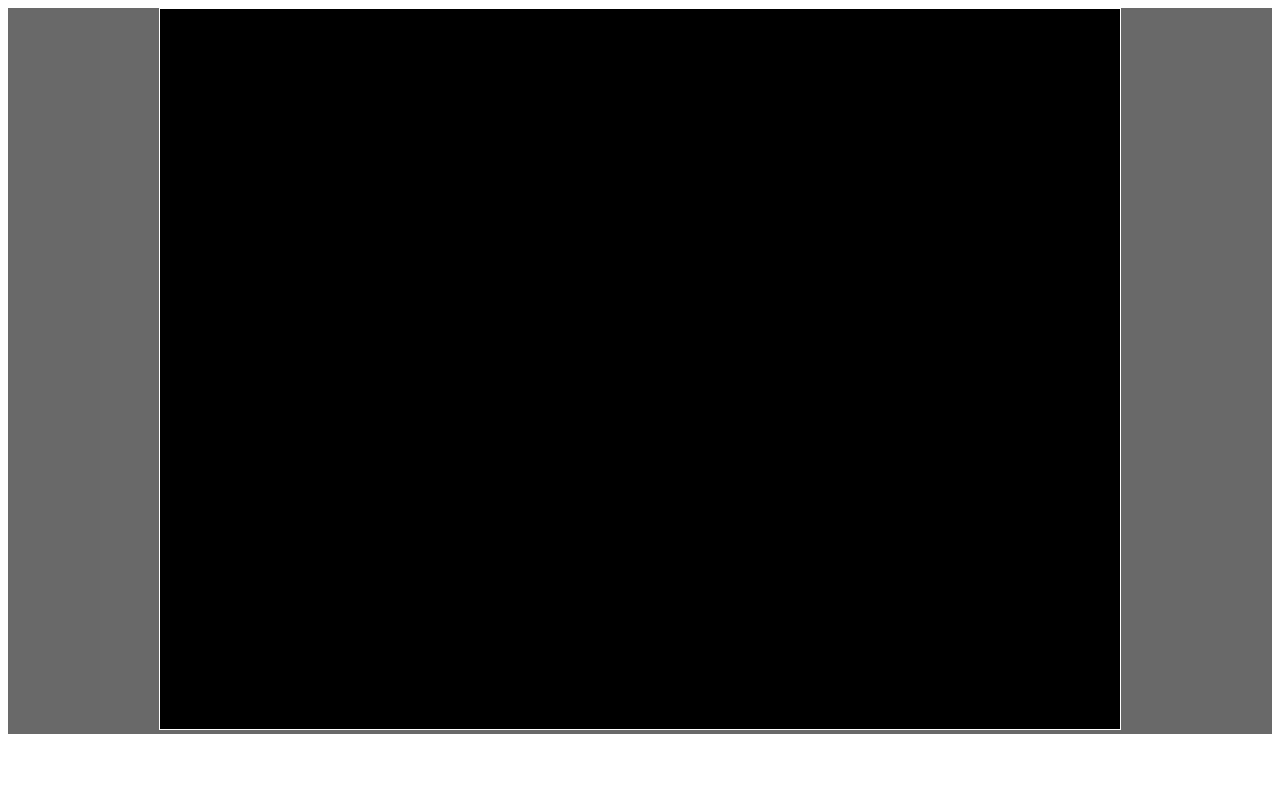
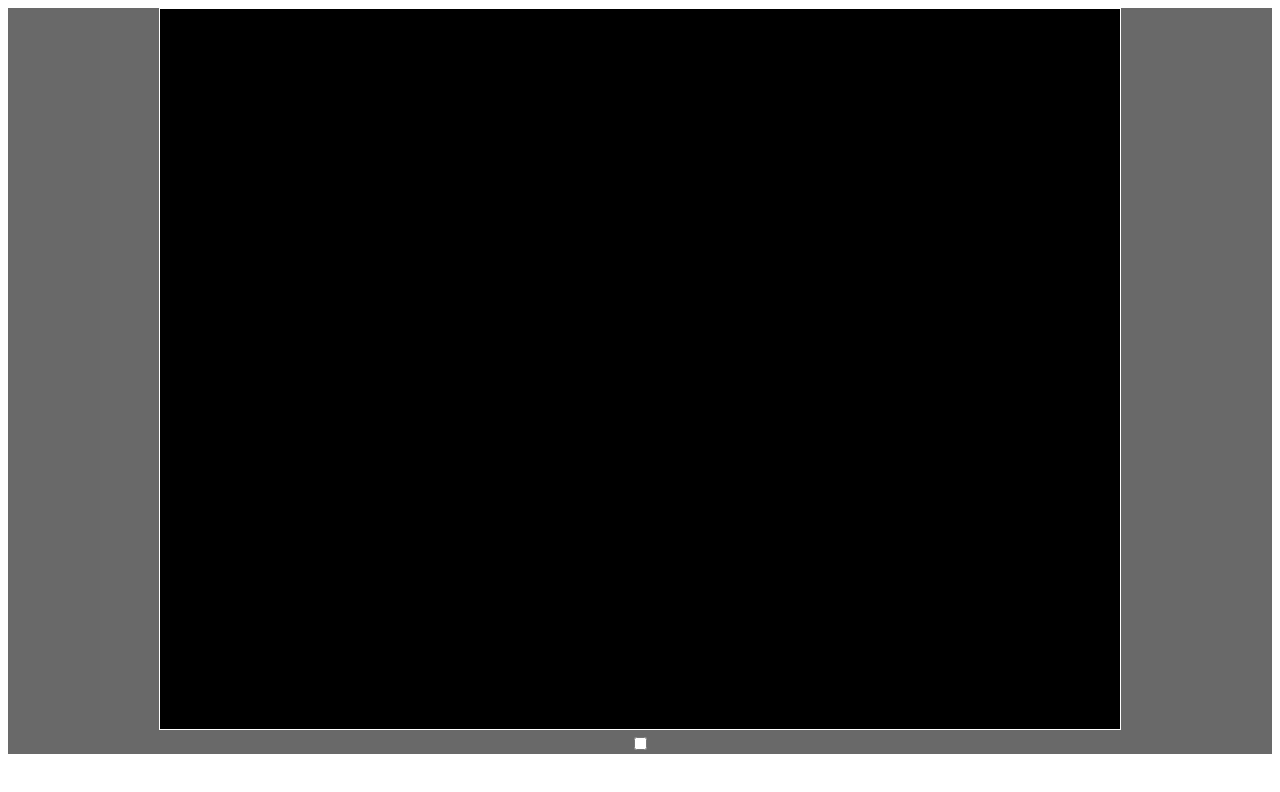
Before and after one commit to erenard/drawn-numbers, a Vue app: page / in a window 1280 px wide. Shown: the top 792 px of the page. Built offline with nearby package versions, Linux system fonts and the light colour scheme.

Commit message:
Wide screen simulation

```diff
--- a/src/App.vue
+++ b/src/App.vue
@@ -1,16 +1,27 @@
 <template>
   <div id="app">
-    <Canvas />
+    <Screen :is-wide-screen="isWideScreen">
+      <Canvas />
+    </Screen>
+    <input
+      v-model="isWideScreen"
+      type="checkbox"
+    >
   </div>
 </template>
 
 <script>
 import Canvas from './components/Canvas.vue'
+import Screen from './components/Screen.vue'
 export default {
   name: 'App',
   components: {
-    Canvas
-  }
+    Canvas,
+    Screen
+  },
+  data: () => ({
+    isWideScreen: false
+  })
 }
 </script>
 
--- /dev/null
+++ b/src/components/Screen.vue
@@ -0,0 +1,22 @@
+<template>
+  <div :class="{'wide-screen': isWideScreen}">
+    <slot />
+  </div>
+</template>
+
+<script>
+export default {
+  name: 'Screen',
+  props: {
+    isWideScreen: {
+      type: Boolean,
+      default: false
+    }
+  }
+}
+</script>
+<style>
+.wide-screen {
+  transform: scaleY(calc(9.0 / 12.0));
+}
+</style>
```
